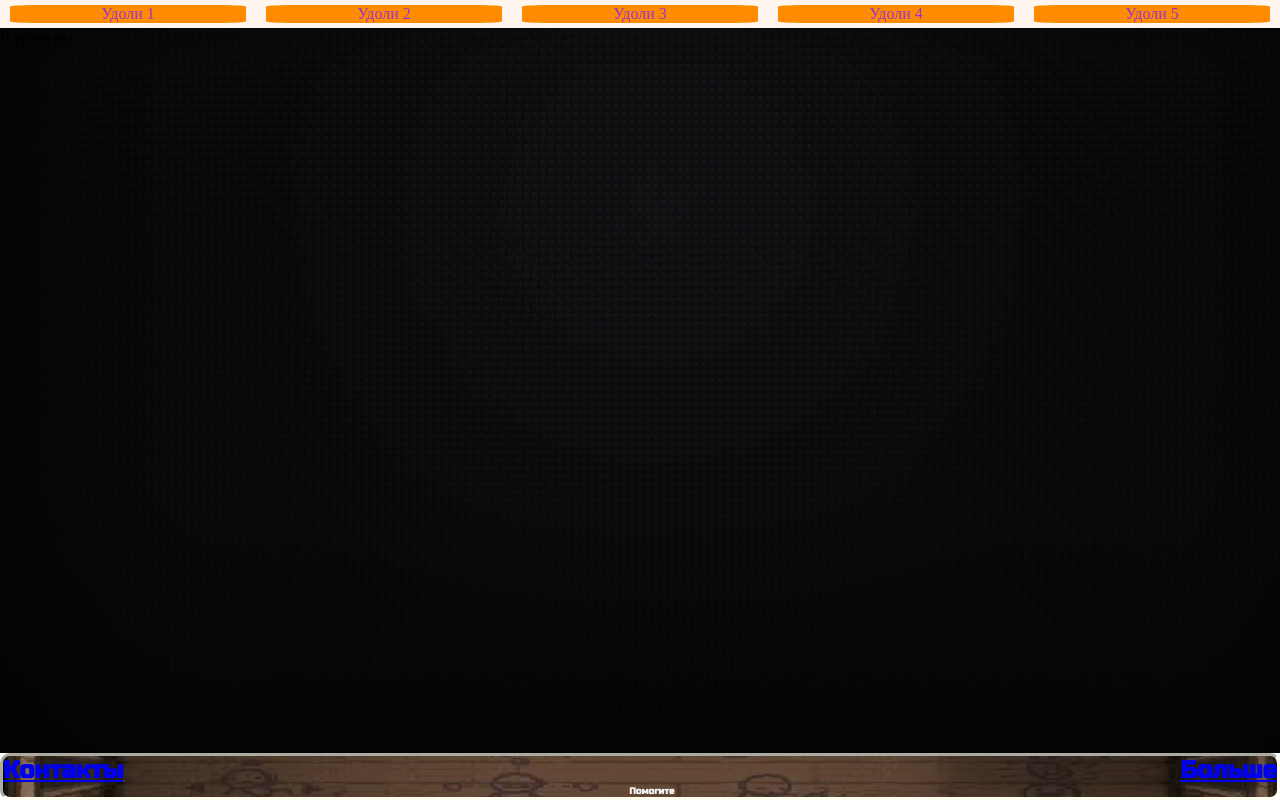
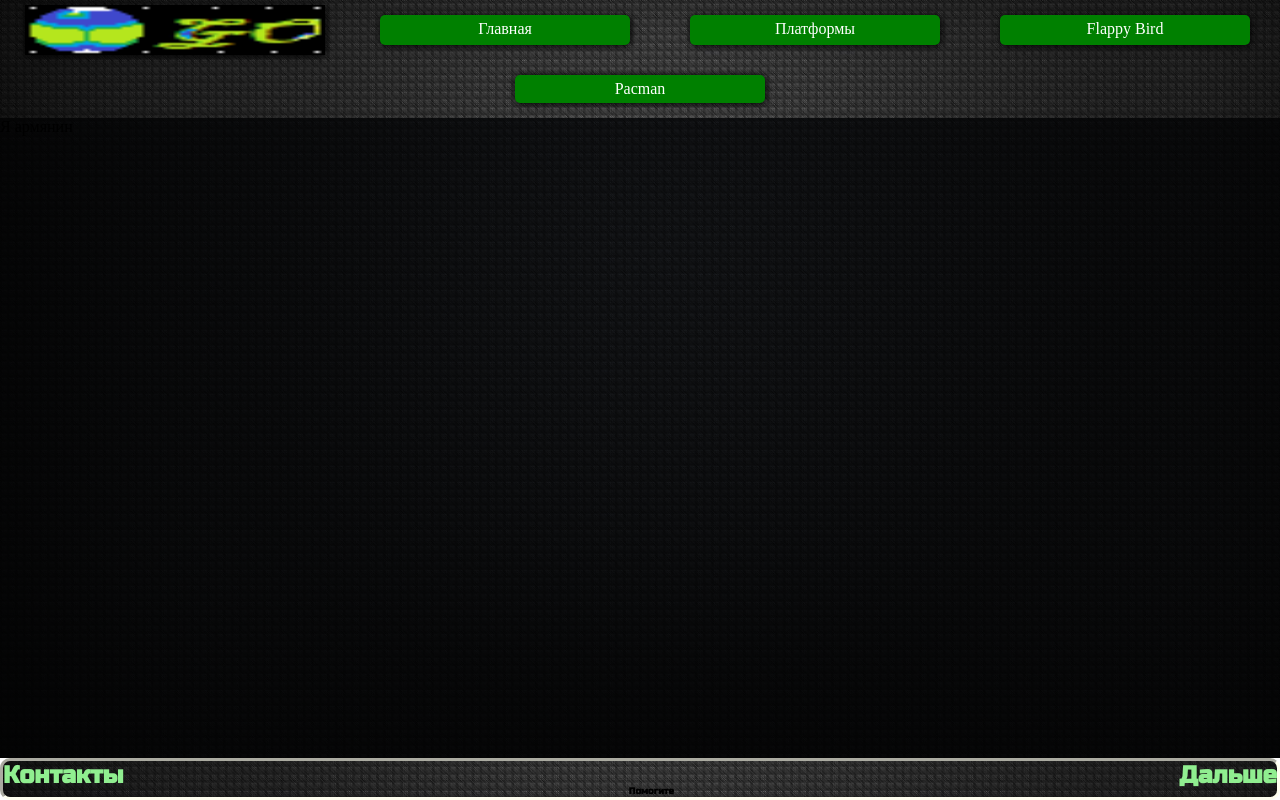
Before and after one commit to ryzuu/GamerGo, a plain HTML site: page Выпускной САЙТ/index.html in a window 1280 px wide. Drawn offline with Linux system fonts and the light colour scheme.

Commit message:
Add files via upload

```diff
--- a/Выпускной САЙТ/index.html
+++ b/Выпускной САЙТ/index.html
@@ -1,6 +1,9 @@
 <!DOCTYPE html>
 <html lang="en">
 <head>
+    <meta name="description" content="Информационный сайт по игровой тематике" />
+    <meta name="keywords" content="games, cybersport, Игры, Киберспорт, ПК, Консоли, PC, consoles" />
+    <meta name="author" content="reizuu + team" />
     <meta charset="UTF-8">
     <meta name="viewport" content="width=device-width, initial-scale=1.0">
     <link rel="stylesheet" href="style.css">
@@ -11,29 +14,28 @@
     <title>GamerGO</title>
 </head>
 <body>
-<header>
-    <a href="page1.html">
-        <div class="el_menu">Удоли 1</div>
+    <header id="hheader">
+        <a href="#" id="logoa">
+            <div id="logodiv"><img id="logo" src="GamerGOlarge.png" alt=""></div>
         </a>
-    <a href="page2.html">
-        <div class="el_menu">Удоли 2</div>
+        <a href="#">
+            <div class="el_menu">Главная</div>
         </a>
-    <a href="page3.html">
-        <div class="el_menu">Удоли 3</div>
+        <a href="#">
+            <div class="el_menu">Платформы</div>
         </a>
-    <a href="page4.html">
-        <div class="el_menu">Удоли 4</div>
+        <a href="#">
+            <div class="el_menu">Flappy Bird</div>
         </a>
-    <a href="page5.html">
-        <div class="el_menu">Удоли 5</div>
+        <a href="#">
+            <div class="el_menu">Pacman</div>
         </a>
-
     </header>
 <main>Я армянин</main>
-<footer> <h5 id="txt2"> <a href="page6.html">Контакты</a>  </h5>
+<footer> <h5 id="txt2"> <a href="page6.html" class="ssilka" >Контакты</a>  </h5>
 <h6 id="txt"> Помогите</h6>
-<h5 id="txt3"> <a href="page7.html">Больше</a> </h5>
+<h5 id="txt3"> <a href="page7.html" class="ssilka">Дальше</a> </h5>
+ </footer>
 
- </footer>
 </body>
 </html>
--- a/Выпускной САЙТ/style.css
+++ b/Выпускной САЙТ/style.css
@@ -10,10 +10,12 @@ html, body{
     justify-content: space-between;
 }
 header{
-    background-color: seashell;
+    background-color: rgba(255, 255, 255, 0.5);
     display: flex;
+    justify-content: space-around;
     flex-wrap: wrap;
-    justify-content: space-around;
+    background-image: url(14_4293_oboi_grafitovyj_uzor_1366x768.jpg);
+    background-size: cover;
 }
 main{
     background-image: url("14_4293_oboi_grafitovyj_uzor_1366x768.jpg");
@@ -23,23 +25,48 @@ main{
     background-blend-mode: multiply;
     background-color: rgba(2, 9, 19, 0.76);
 }
+#logo{
+    width: 300px;
+    height: 100%;
+    background-color: rgba(0, 0, 0, 0.582);
 
+}
 .el_menu{
     font-size: 2ww;
     margin: 5px 10px 5px 10px;
-    background-color: darkorange;
     border-radius: 10%;
 }
+#logoa{
+    text-align: start;
+    display: flex;
+    background-color: azure;
+    flex-basis: 250px;
+    text-align: center;
+    max-height: 50px;
+    margin: 5px 10px 5px 10px;
+
+}
 header>a{
-    flex-basis: 10px;
+    background-color: green ;
+    flex-basis: 250px;
     text-align: center;
+    max-height: 50px;
+    margin: 15px 15px 15px 15px;
+    color: white;
     text-decoration: none;
-    color: darkorchid;
-    flex-grow: 1;
+    border-radius: 5px;
+    box-shadow: 1px 1px 7px rgb(0, 0, 0);
+}
+
+header>a:hover{
+    background-color: greenyellow;
+    transition: 0.9s;
+    box-shadow: 1px 1px 7px lightgreen;
+    color: rgb(0, 0, 0);
 }
 #txt{
     font-family: 'Russo One', sans-serif;
-    color: whitesmoke;
+
     font-size: 9px;
     text-align: center;
     align-self: flex-end;
@@ -47,28 +74,28 @@ header>a{
 }
 #txt2{
     font-family: 'Russo One', sans-serif;
-    color: whitesmoke;
     font-size: 24px;
     text-align: right;
-    text-decoration-line: underline ;
+}
+#txt3{
+    font-family: 'Russo One', sans-serif;
+    font-size: 24px;
+    text-align: left;
 }
 footer{
     flex-basis: 1.5cm;
     flex-wrap: wrap;
     display: flex;
     justify-content: space-between;
-    background-image: url(ПодвалНет.png);
+    background-image: url(14_4293_oboi_grafitovyj_uzor_1366x768.jpg);
     background-size: cover;
     background-position: center;
     border: ivory;
     border-radius: 10px;
     border-style: inset;
-    background-color: rgba(0, 0, 0, 0.582);
+    background-color: rgba(2, 9, 19, 0.76);
 }
-#txt3{
-    font-family: 'Russo One', sans-serif;
-    color: whitesmoke;
-    font-size: 24px;
-    text-align: left;
-    text-decoration-line: underline ;
+.ssilka{
+  color: lightgreen;
+  text-decoration-line: initial;
 }
```
Also changed, not shown: Выпускной САЙТ/GamerGOlarge.png (added), Выпускной САЙТ/favicon.png. Lines whose indentation alone changed are shown as unchanged.
